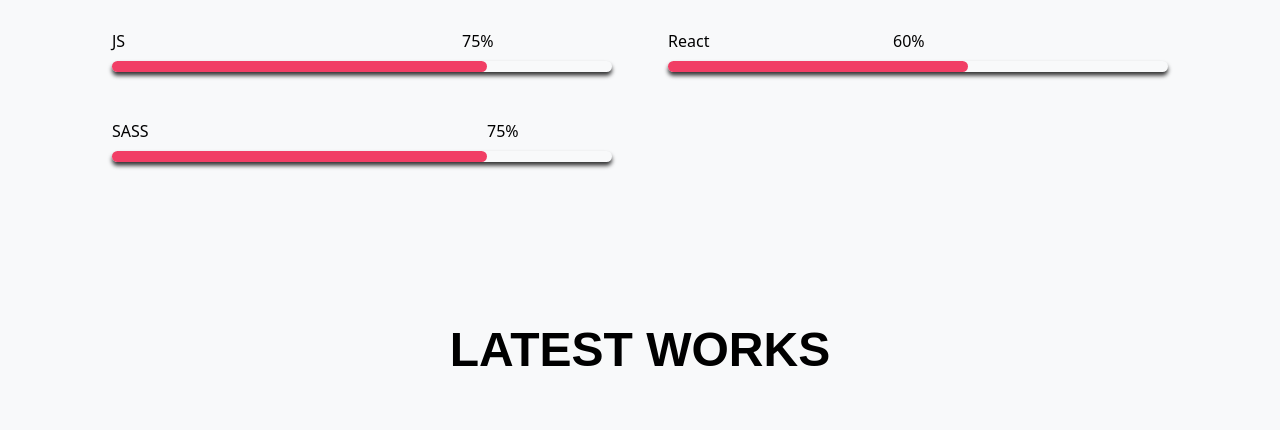
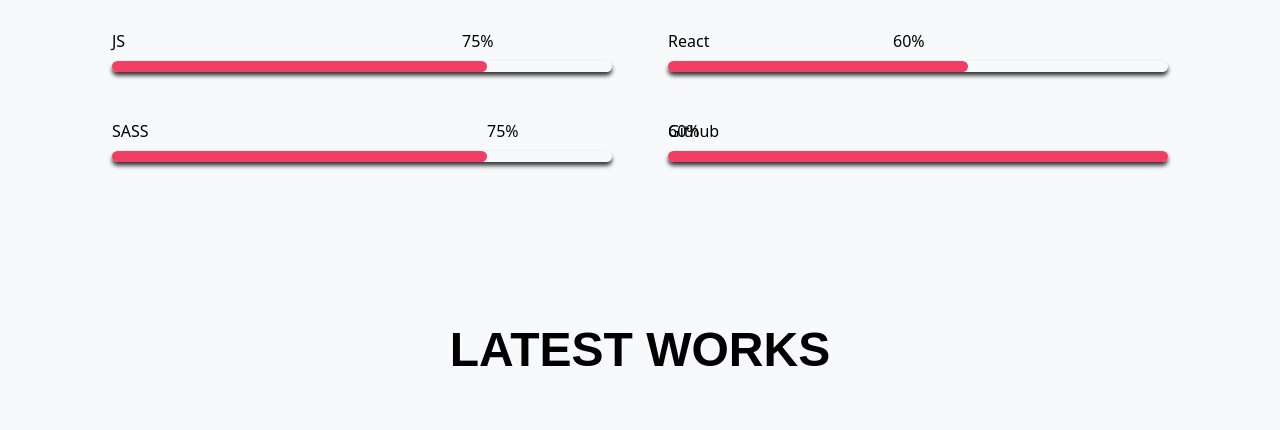
Before and after one commit to Vaishali785/vaishali_portfolio, a website: page index.html in a window 1280 px wide. Shown: the part 2200-2630 px from the top of the page. Drawn offline with Linux system fonts and the light colour scheme.

Commit message:
Added github in skills

```diff
--- a/index.html
+++ b/index.html
@@ -220,7 +220,15 @@
                             <div class="skill-bar_color sass"></div>
                         </div>
                     </div>
-
+                    <div class="skill-box">
+                        <div class="skill-box_text">
+                            <div class="skill-name">Github</div>
+                            <div class="skill-percent github">60%</div>
+                            </div>
+                        <div class="skill-bar">
+                            <div class="skill-bar_color github"></div>
+                        </div>
+                    </div>
                 </div>
             </div>
         </section>
```
